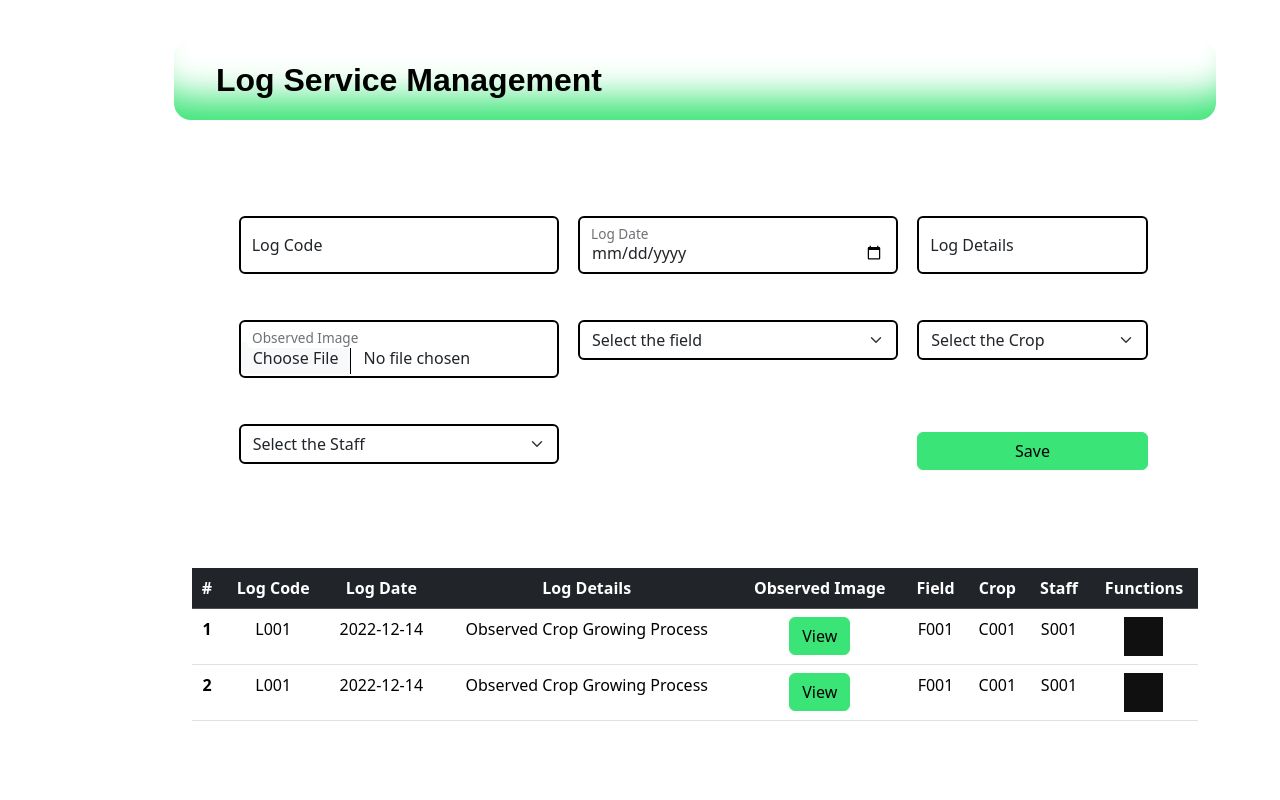
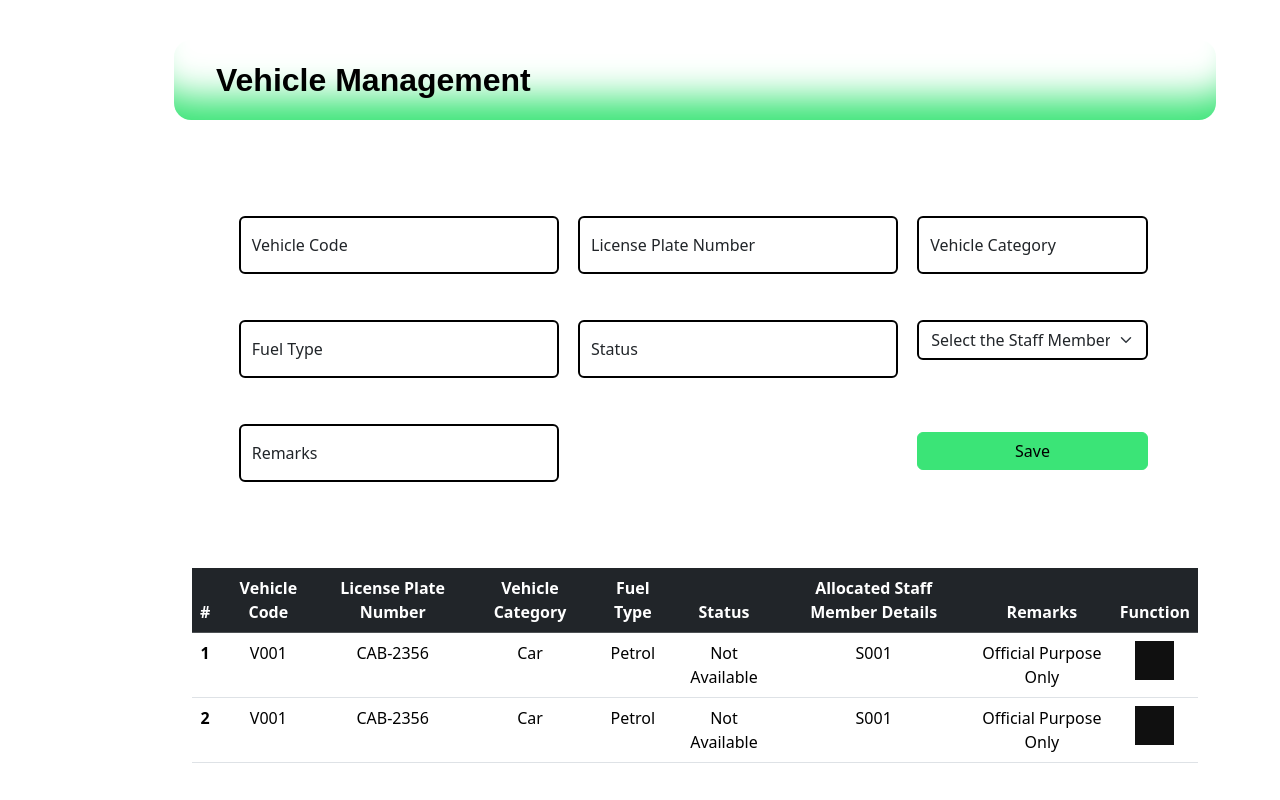
Before and after one commit to ThesanduThathsara/crop-management-system-ui, a React (Vite) app: page / in a window 1280 px wide. Built offline with nearby package versions, Linux system fonts and the light colour scheme; grey boxes are pictures that could not be loaded.

Commit message:
create Vehicle-page and apply css

```diff
--- a/src/App.tsx
+++ b/src/App.tsx
@@ -6,6 +6,7 @@ import Field from "./pages/Field.tsx";
 import Crop from "./pages/Crop.tsx";
 import Staff from "./pages/Staff.tsx";
 import Log from "./pages/Log.tsx";
+import Vehicle from "./pages/Vehicle.tsx";
 
 
 function App() {
@@ -13,7 +14,7 @@ function App() {
 
   return (
     <>
-        <Log/>
+        <Vehicle/>
     </>
   )
 }
--- /dev/null
+++ b/src/pages/Vehicle.tsx
@@ -0,0 +1,127 @@
+import 'bootstrap/dist/css/bootstrap.min.css';
+import 'bootstrap/dist/js/bootstrap.bundle.min.js'
+import '../pages/vehicle-page.css'
+
+export default function Vehicle() {
+    return (
+        <>
+            <section id="vehicle-section">
+                <div id="vehicle-heading">
+                    <h2>Vehicle Management</h2>
+                </div>
+                <div className="form-floating mb-3" id="vehicle-code">
+                    <input type="text" className="form-control " id="floatingInput30" placeholder=""/>
+                    <label htmlFor="floatingInput30">Vehicle Code</label>
+                    <div id="validationServer03Feedback30" className="invalid-feedback">
+                        {/*// <!--            error msg-->*/}
+                    </div>
+                </div>
+
+                <div className="form-floating mb-3" id="license-plate-number">
+                    <input type="text" className="form-control " id="floatingInput31" placeholder=""/>
+                    <label htmlFor="floatingInput31">License Plate Number</label>
+                    <div id="validationServer03Feedback31" className="invalid-feedback">
+                        {/*// <!--            error msg-->*/}
+                    </div>
+                </div>
+
+                <div className="form-floating mb-3" id="vehicle-category">
+                    <input type="text" className="form-control " id="floatingInput32" placeholder=""/>
+                    <label htmlFor="floatingInput32">Vehicle Category</label>
+                    <div id="validationServer03Feedback32" className="invalid-feedback">
+                        {/*// <!--            error msg-->*/}
+                    </div>
+                </div>
+
+                <div className="form-floating mb-3" id="fuel-type">
+                    <input type="text" className="form-control " id="floatingInput33" placeholder=""/>
+                    <label htmlFor="floatingInput33">Fuel Type</label>
+                    <div id="validationServer03Feedback33" className="invalid-feedback">
+                        {/*// <!--            error msg-->*/}
+                    </div>
+                </div>
+
+                <div className="form-floating mb-3" id="status">
+                    <input type="text" className="form-control " id="floatingInput34" placeholder=""/>
+                    <label htmlFor="floatingInput34">Status</label>
+                    <div id="validationServer03Feedback34" className="invalid-feedback">
+                        {/*// <!--            error msg-->*/}
+                    </div>
+                </div>
+
+                <select className="form-select " aria-label="Default select example"
+                        id="allocated-staff-member-details">
+                    <option value="" disabled selected>Select the Staff Member</option>
+                    <option value="1"></option>
+                </select>
+
+                <div className="form-floating mb-3" id="remarks">
+                    <input type="text" className="form-control " id="floatingInput35" placeholder=""/>
+                    <label htmlFor="floatingInput35">Remarks</label>
+                    <div id="validationServer03Feedback35" className="invalid-feedback">
+                        {/*// <!--            error msg-->*/}
+                    </div>
+                </div>
+
+                <button type="button" className="btn btn-primary" id="vehicle-save-btn">Save</button>
+
+                <div className="table-responsive" id="vehicle-table">
+                    <table className="table">
+                        <thead className="table-dark">
+                        <tr>
+                            <th scope="col">#</th>
+                            <th scope="col">Vehicle Code</th>
+                            <th scope="col">License Plate Number</th>
+                            <th scope="col">Vehicle Category</th>
+                            <th scope="col">Fuel Type</th>
+                            <th scope="col">Status</th>
+                            <th scope="col">Allocated Staff Member Details</th>
+                            <th scope="col">Remarks</th>
+                            <th scope="col">Function</th>
+
+                        </tr>
+                        </thead>
+                        <tbody>
+                        <tr>
+                            <th scope="row">1</th>
+                            <td>V001</td>
+                            <td>CAB-2356</td>
+                            <td>Car</td>
+                            <td>Petrol</td>
+                            <td>Not Available</td>
+                            <td>S001</td>
+                            <td>Official Purpose Only</td>
+
+                            <td>
+                                <img width="39" height="39"
+                                     src="https://img.icons8.com/glyph-neue/64/FA5252/delete-trash.png"
+                                     alt="delete" id="img-delete-btn9"/>
+                            </td>
+                        </tr>
+
+                        <tr>
+                            <th scope="row">2</th>
+                            <td>V001</td>
+                            <td>CAB-2356</td>
+                            <td>Car</td>
+                            <td>Petrol</td>
+                            <td>Not Available</td>
+                            <td>S001</td>
+                            <td>Official Purpose Only</td>
+
+                            <td>
+                                <img width="39" height="39"
+                                     src="https://img.icons8.com/glyph-neue/64/FA5252/delete-trash.png"
+                                     alt="delete" id="img-delete-btn10"/>
+                            </td>
+                        </tr>
+
+
+                        </tbody>
+                    </table>
+                </div>
+
+            </section>
+        </>
+    )
+}
--- /dev/null
+++ b/src/pages/vehicle-page.css
@@ -0,0 +1,196 @@
+#vehicle-section {
+    width: calc(100vw - 110px);
+    height: 100vh;
+    /*background: rgba(0, 0, 0, 0.47);*/
+    position: absolute;
+    top: 0;
+    left: 110px;
+    bottom: 0;
+    margin: auto;
+}
+
+#vehicle-heading {
+    width: 89%;
+    height: 10%;
+    border-radius: 17px;
+    /*background: rgba(255, 255, 255, 0.58);*/
+    position: absolute;
+    top: 5%;
+    left: 0;
+    right: 0;
+    margin: auto;
+    box-shadow: rgb(59, 228, 119) 0px -50px 36px -28px inset;
+}
+
+h2 {
+    color: #000000;
+    width: fit-content;
+    height: fit-content;
+    top: 0;
+    bottom: 0;
+    margin: auto;
+    left: 4%;
+    position: absolute;
+    font-family: "Outfit", sans-serif;
+    font-optical-sizing: auto;
+    font-weight: 600;
+    font-style: normal;
+    text-decoration: none;
+}
+
+/*------------------------------------------------------------------------------*/
+#vehicle-code {
+    width: 25vw;
+    height: auto;
+    position: absolute;
+    top: 27%;
+    left: 11%;
+    margin: auto;
+}
+
+#vehicle-code > input {
+    border: black solid 2px;
+}
+
+/*------------------------------------------------------------------------------*/
+
+#license-plate-number {
+    width: 25vw;
+    height: auto;
+    position: absolute;
+    top: 27%;
+    left: 40%;
+    margin: auto;
+}
+
+#license-plate-number > input {
+    border: black solid 2px;
+}
+
+/*------------------------------------------------------------------------------*/
+
+#vehicle-category {
+    width: 18vw;
+    height: auto;
+    position: absolute;
+    top: 27%;
+    left: 69%;
+    margin: auto;
+}
+
+#vehicle-category > input {
+    border: black solid 2px;
+}
+
+
+/*------------------------------------------------------------------------------*/
+
+#fuel-type {
+    width: 25vw;
+    height: auto;
+    position: absolute;
+    top: 40%;
+    left: 11%;
+    margin: auto;
+}
+
+#fuel-type > input {
+    border: black solid 2px;
+}
+
+
+/*------------------------------------------------------------------------------*/
+
+#status {
+    width: 25vw;
+    height: auto;
+    position: absolute;
+    top: 40%;
+    left: 40%;
+    margin: auto;
+}
+
+#status>input {
+    border: black solid 2px;
+}
+
+/*------------------------------------------------------------------------------*/
+
+
+#allocated-staff-member-details {
+    width: 18vw;
+    /*height: auto;*/
+    position: absolute;
+    top: 40%;
+    left: 69%;
+    margin: auto;
+}
+
+#allocated-staff-member-details {
+    border: black solid 2px;
+}
+
+/*------------------------------------------------------------------------------*/
+
+#remarks {
+    width: 25vw;
+    /*height: auto;*/
+    position: absolute;
+    top: 53%;
+    left: 11%;
+    margin: auto;
+}
+
+#remarks>input {
+    border: black solid 2px;
+}
+
+/*------------------------------------------------------------------------------*/
+
+
+#vehicle-table {
+    width: 86%;
+    height: auto;
+    position: absolute;
+    top: 71%;
+    left: 0;
+    margin: auto;
+    right: 0;
+}
+
+/*------------------------------------------------------------*/
+#vehicle-save-btn {
+    width: 18vw;
+    height: auto;
+    position: absolute;
+    top: 54%;
+    left: 69%;
+    margin: auto;
+
+    background: rgb(59, 228, 119);
+    border-color: rgb(59, 228, 119);
+    color: black;
+}
+
+#vehicle-save-btn:hover {
+    box-shadow: rgb(59, 228, 119) 0px 5px 15px;
+    font-weight: bold;
+}
+
+#vehicle-save-btn:active {
+    box-shadow: 0px 0px 0px;
+    font-weight: normal;
+    color: white;
+}
+
+#img-delete-btn9, #img-delete-btn10 {
+    filter: brightness(10%);
+}
+
+#img-delete-btn9:hover, #img-delete-btn10:hover {
+    filter: brightness(100%);
+}
+
+tbody > tr:hover {
+    border: rgb(59, 228, 119) 2px solid;
+}
```
